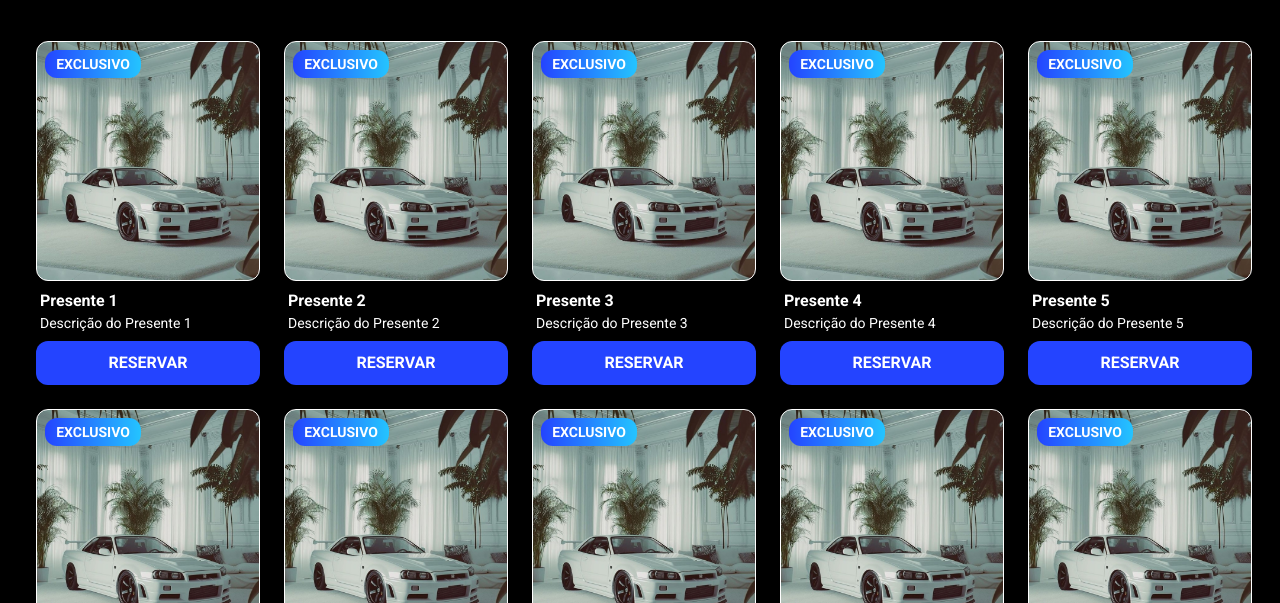
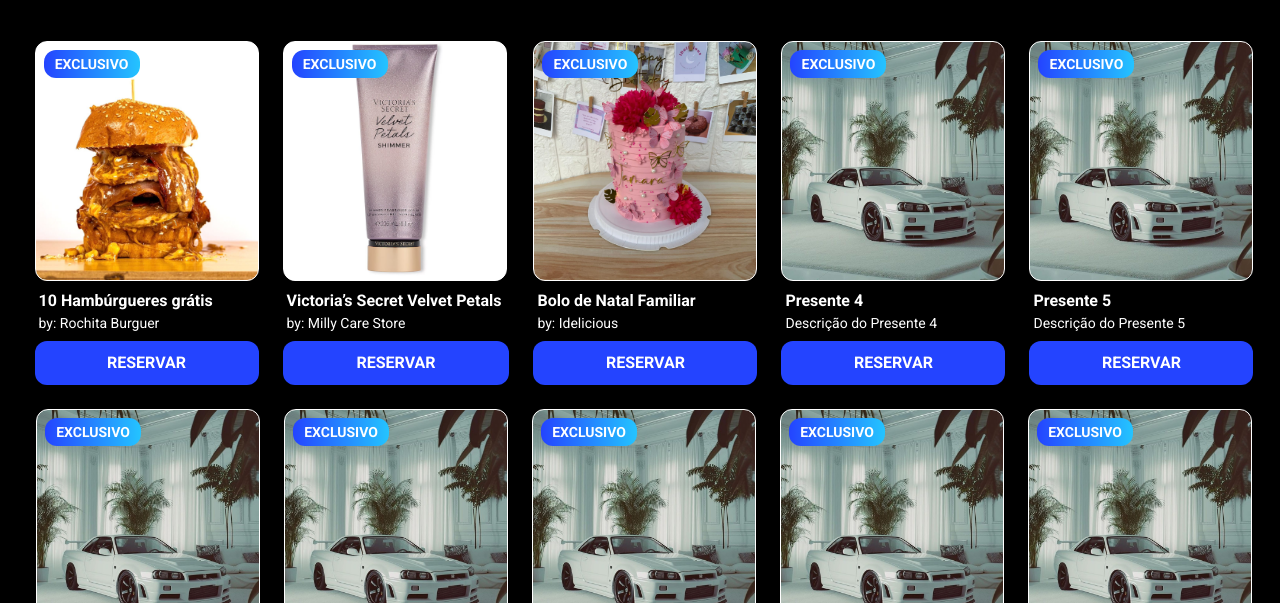
Before and after one commit to Euv29/SUPA-NATAL, a website: page index.html in a window 1280 px wide. Shown: the part 197-800 px from the top of the page. Drawn offline with Linux system fonts and the light colour scheme; files whose address does not match are found by name.

```diff
--- a/index.html
+++ b/index.html
@@ -85,7 +85,7 @@
                         </p>
                         <p>
                             <b>Parceiros:</b><br>
-                        <ul class="flex md:flex-row flex-col flex-wrap justify-center items-center gap-4">
+                        <ul class="flex md:flex-row flex-wrap justify-center items-center gap-4 b">
                             <li>
                                 <a href="">
                                     <img width="60x" src="img/IDELICIOUS SEM FUNDO(1).png" alt="" srcset="">
--- a/script.js
+++ b/script.js
@@ -1,27 +1,27 @@
 const presentes = [
     {
-        nome: 'Presente 1',
+        nome: '10 Hambúrgueres grátis ',
         dataInicio: new Date('2024-12-17T00:00:00+01:00'),
         dataFim: new Date('2024-12-17T23:59:59+01:00'),
         disponivel: false,
-        descricao: 'Descrição do Presente 1',
-        img: 'img/presentes/presente-1.jpg'
+        descricao: 'by: Rochita Burguer',
+        img: 'img/presentes/burger.jpeg'
     },
     {
-        nome: 'Presente 2',
+        nome: 'Victoria’s Secret Velvet Petals',
         dataInicio: new Date('2024-12-17T00:00:00+01:00'),
         dataFim: new Date('2024-12-17T23:59:59+01:00'),
         disponivel: false,
-        descricao: 'Descrição do Presente 2',
-        img: 'img/presentes/presente-1.jpg'
+        descricao: 'by: Milly Care Store',
+        img: 'img/presentes/kit.jpeg'
     },
     {
-        nome: 'Presente 3',
+        nome: 'Bolo de Natal Familiar',
         dataInicio: new Date('2024-12-17T00:00:00+01:00'),
         dataFim: new Date('2024-12-17T23:59:59+01:00'),
         disponivel: false,
-        descricao: 'Descrição do Presente 3',
-        img: 'img/presentes/presente-1.jpg'
+        descricao: 'by: Idelicious',
+        img: 'img/presentes/bolo.jpeg'
     },
     {
         nome: 'Presente 4',
```
Also changed, not shown: img/presentes/kit.jpeg (added).
